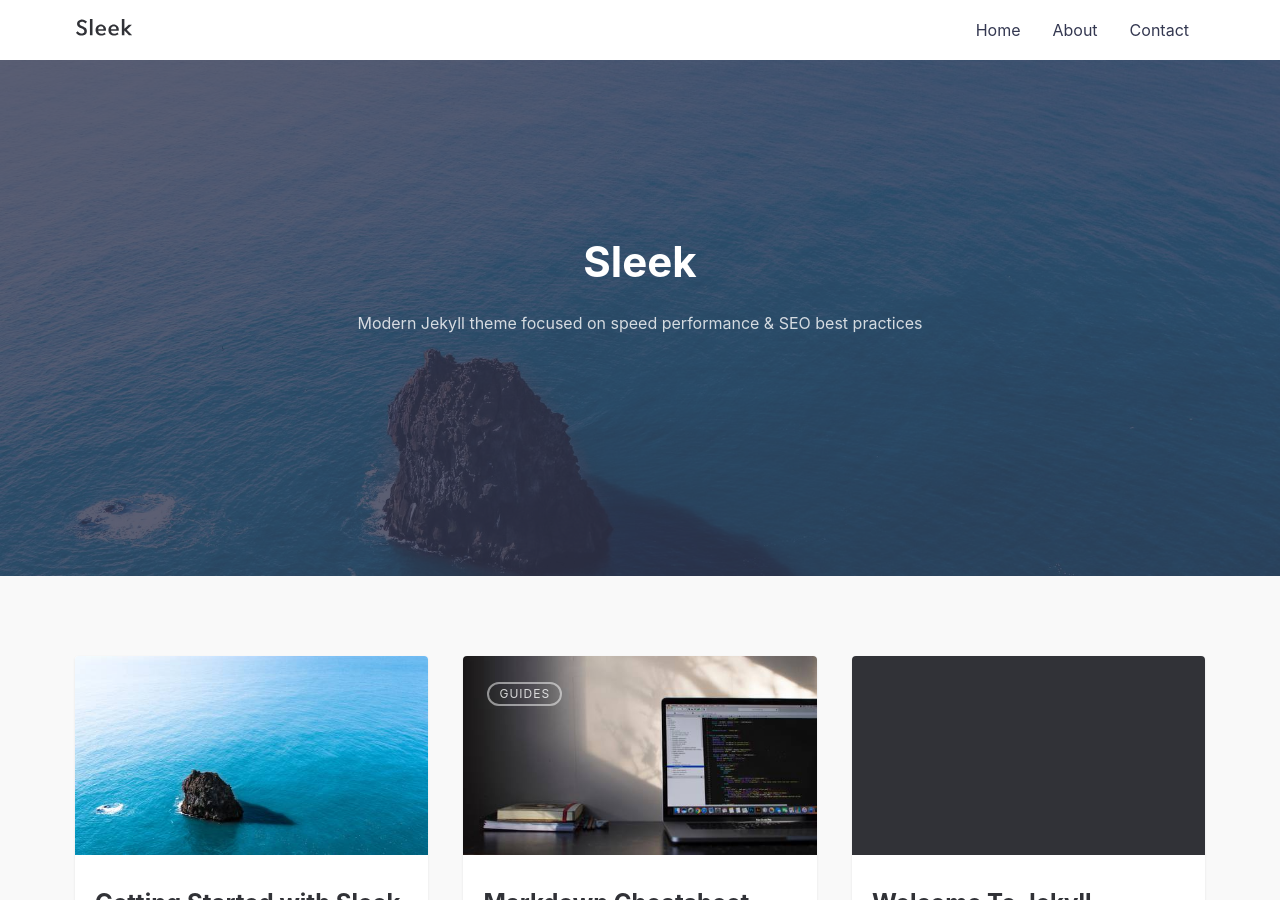
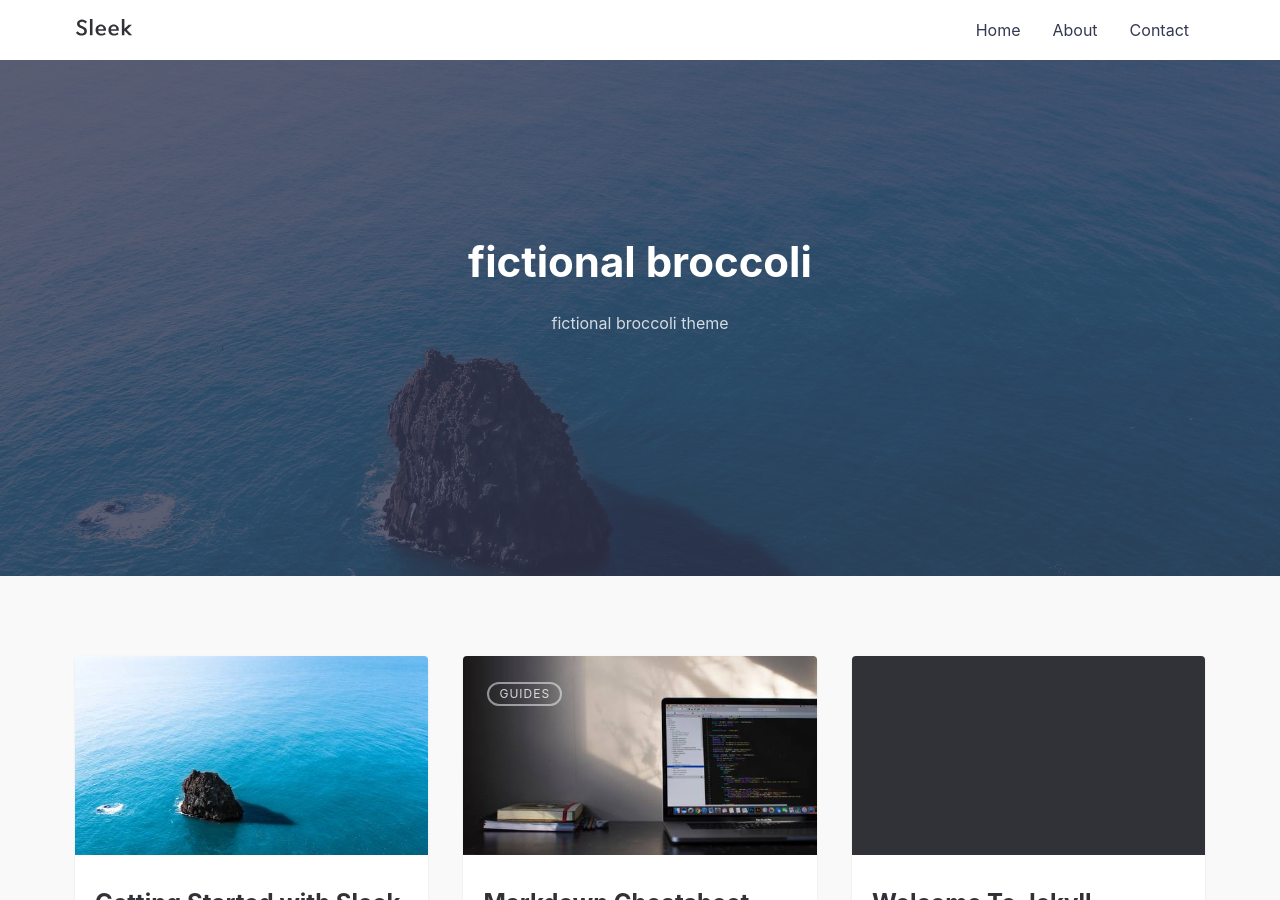
Before and after one commit to technosemiotics/fictional-broccoli, a Jekyll site: the page built from index.md, in a window 1280 px wide and 900 px high. Built offline with Jekyll 4.4.1, drawn with Linux system fonts in a browser that asks for light colours; some of the changed text lies outside the part shown.

Commit message:
Update _config.yml

```diff
--- a/_config.yml
+++ b/_config.yml
@@ -1,12 +1,12 @@
 # SITE CONFIGURATION
-title: Sleek # your site title
-author: GitHub User # You :P
+title: fictional broccoli # your site title
+author: fb User # You :P
 description: > # Meta description of Homepage
   Write an awesome description for your new site here. You can edit this
   line in _config.yml. It will appear in your document head meta (for
   Google search results) and in your feed.xml site description.
-baseurl: "/fictional-broccoli" # the subpath of your site, e.g. /blog
-url: "https://technosemiotics.github.io/" # the base hostname & protocol for your site, e.g. http://example.com
+baseurl: "" # the subpath of your site, e.g. /blog
+url: "https://technosemiotics.github.io/fictional-broccoli" # the base hostname & protocol for your site, e.g. http://example.com
 
 # SEO PLUGIN
 social:
@@ -26,7 +26,7 @@ navigation: # Navigation links
   - {name: 'Contact', link: '/contact'}
 
 tagline: >
-  Modern Jekyll theme focused on speed performance &amp; SEO best practices
+  fictional broccoli theme
 
 hero_img: posts/sleek_lg.jpg # Main background image: use the path from /assets/img/ => This will output /assets/img/posts/sleek_lg.jpg
 
```
